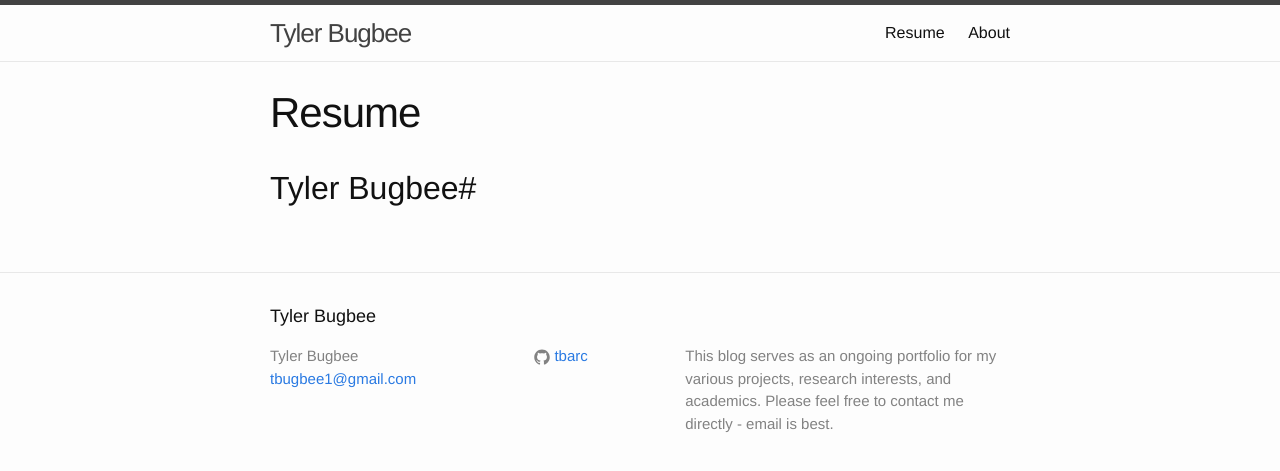
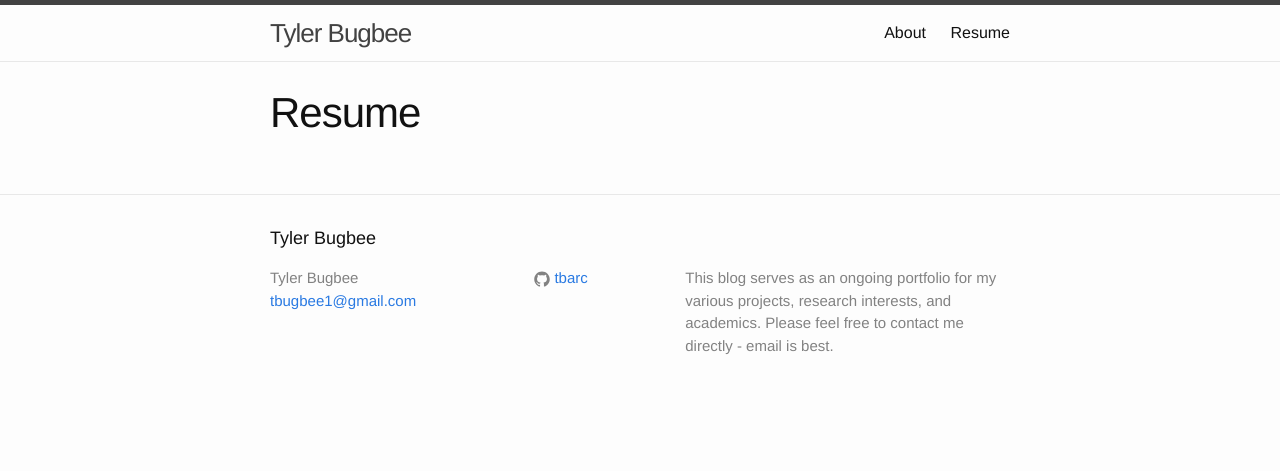
Before and after one commit to tbarc/tbarc.github.io, a Jekyll site: the page built from resume.md, in a window 1280 px wide. Shown: the top 471 px of the page. Built offline with Jekyll 4.4.1, drawn with Linux system fonts in a browser that asks for light colours.

Commit message:
Update and rename 2016-08-01-resume.md to resume.md

```diff
--- a/2016-08-01-resume.md
+++ b/resume.md
@@ -3,4 +3,3 @@
 title: Resume
 permalink: /Resume/
 ---
-## Tyler Bugbee#
```
